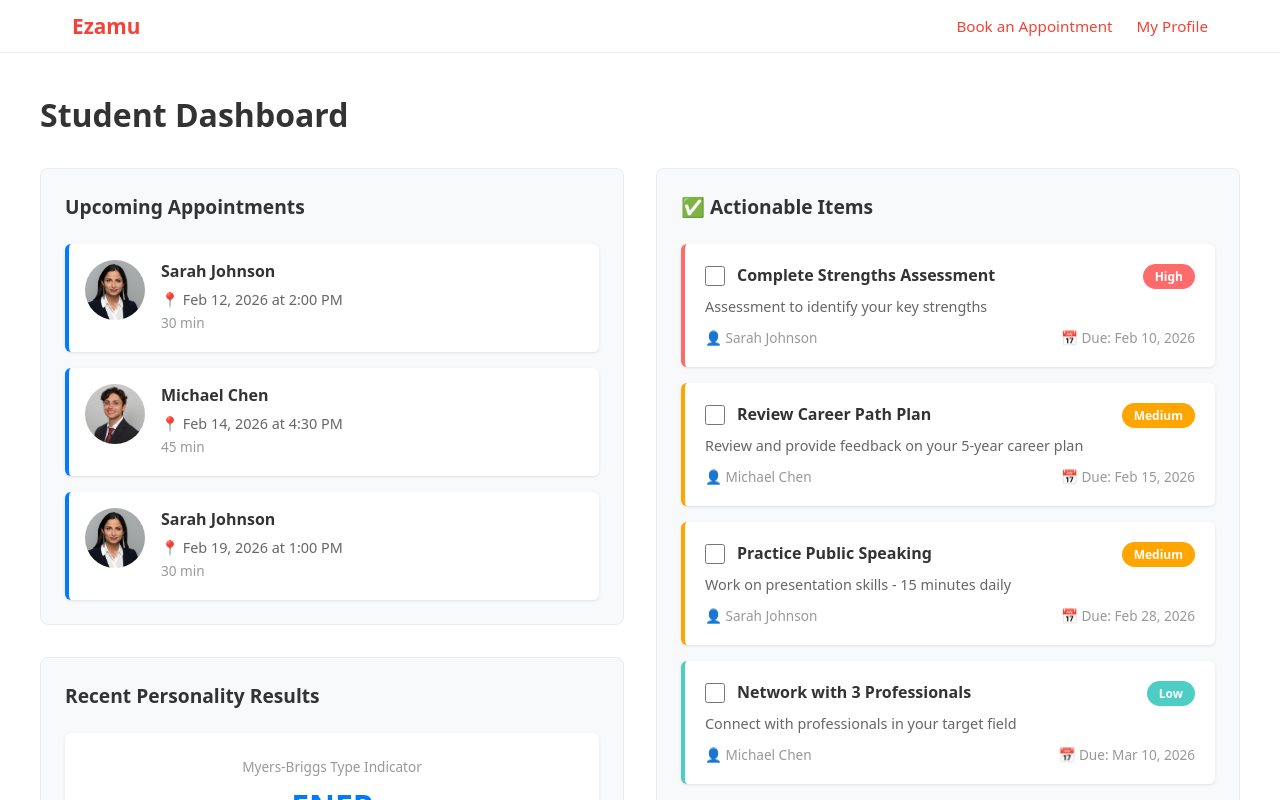
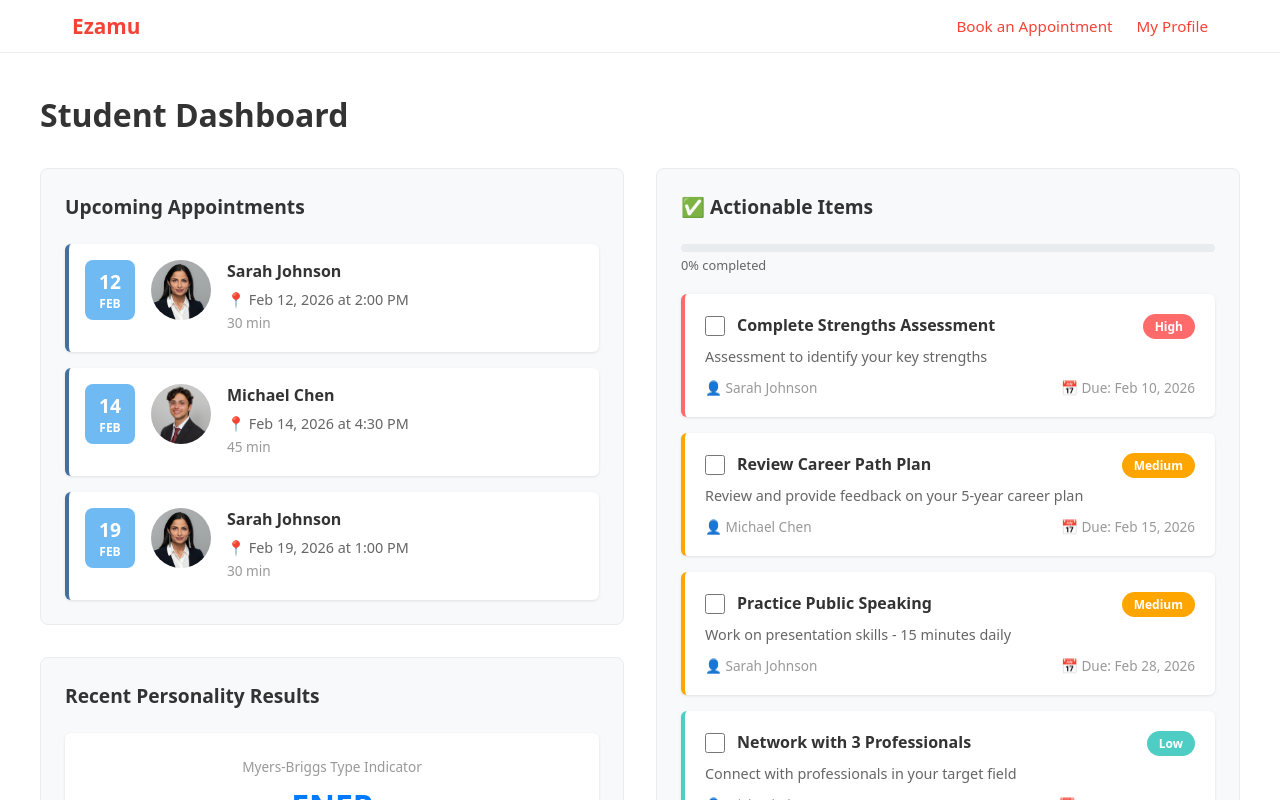
Before and after one commit to justaformality/ezamu-mentor-mentee-platform, a React (Vite) app in the folder frontend/: page /student-dashboard in a window 1280 px wide. Shown: the top 800 px of the page. Built offline with nearby package versions, Linux system fonts and the light colour scheme.

Commit message:
Update student-dashboard.jsx,
added a calendar-type of visual for the upcoming appointments side; added a progress bar for the completed tasks; modified ordering so completed tasks go down but if checked they are reordered based on priority; added a completed bar for when tasks are done

```diff
--- a/frontend/src/pages/student-dashboard.jsx
+++ b/frontend/src/pages/student-dashboard.jsx
@@ -1,4 +1,15 @@
 import { useState } from "react";
+//adding stuff under this!
+
+const formatDateBadge = (dateStr) => {
+  const date = new Date(dateStr);
+  return {
+    day: date.getDate(),
+    month: date.toLocaleString("default", {month: "short"}),
+  };
+};
+
+//added stuff above this!
 
 function StudentDashboard() {
   const [completedItems, setCompletedItems] = useState({});
@@ -95,6 +106,34 @@ function StudentDashboard() {
         return "#999";
     }
   };
+  //adding below this for progress bar
+  const completedCount = Object.values(completedItems).filter(Boolean).length;
+  const progressPercent = Math.round((completedCount / actionableItems.length) * 100);
+
+  const priorityOrder = {
+    high: 1,
+    medium: 2,
+    low: 3,
+  };
+
+  const sortedItems = [...actionableItems].sort((a, b) => {
+    const aComp = completedItems[a.id];
+    const bComp = completedItems[b.id];
+
+    if(aComp !== bComp){
+      return aComp ? 1 : -1;
+    }
+    if(!aComp && !bComp) {
+      return priorityOrder[a.priority] - priorityOrder[b.priority];
+    }
+
+    return 0;
+  });
+
+  const incompleteItems = sortedItems.filter((item) => !completedItems[item.id]);
+  const completedListItems = sortedItems.filter((item) => completedItems[item.id]);
+
+  //adding above this
 
   //the dashboard
   return (
@@ -135,6 +174,7 @@ function StudentDashboard() {
               </h2>
               <div style={{ display: "flex", flexDirection: "column", gap: "1rem" }}>
                 {upcomingAppointments.map((appointment) => {
+                  const { day, month } = formatDateBadge(appointment.date); //added this line!
                   const isCoachImage = coachImages[appointment.coachName];
                   return (
                   <div
@@ -146,10 +186,26 @@ function StudentDashboard() {
                       alignItems: "flex-start",
                       padding: "1rem",
                       borderRadius: "6px",
-                      borderLeft: "4px solid #007bff",
+                      borderLeft: "4px solid #4170a2",
                       boxShadow: "0 1px 3px rgba(0,0,0,0.1)",
                     }}
                   >
+                  {/*adding this badge, adding below this */}
+                    <div
+                    style={{
+                      minWidth: "50px",
+                      textAlign: "center",
+                      backgroundColor: "#70baf3",
+                      color: "#fff",
+                      borderRadius: "8px",
+                      padding: "0.5rem 0",
+                      fontWeight: "600",
+                    }}
+                    >
+                      <div style={{ fontSize: "1.2rem" }}>{day}</div>
+                      <div style={{ fontSize: "0.75rem", textTransform: "uppercase" }}>{month}</div>
+                    </div>
+                    {/*adding above this */}
                     {isCoachImage && (
                       <img
                         src={isCoachImage}
@@ -249,8 +305,33 @@ function StudentDashboard() {
             <h2 style={{ fontSize: "1.2rem", marginBottom: "1.5rem", color: "#333" }}>
               ✅ Actionable Items
             </h2>
+            {/*adding below this for progress bar! */}
+            <div style={{ marginBottom: "1.25rem" }}>
+              <div
+                style={{
+                  height: "8px",
+                  backgroundColor: "#e9ecef",
+                  borderRadius: "4px",
+                  overflow: "hidden",
+                }}
+              >
+                <div
+                  style={{
+                    height: "100%",
+                    width: `${progressPercent}%`,
+                    backgroundColor: "#4ecdc4",
+                    transition: "width 0.3s ease",
+                  }}
+                />
+              </div>
+              <p style={{ fontSize: "0.8rem", color: "#666", marginTop: "0.25rem" }}>
+                {progressPercent}% completed
+              </p>
+            </div>
+            {/*adding above this for progress bar! */}
+
             <div style={{ display: "flex", flexDirection: "column", gap: "1rem" }}>
-                {actionableItems.map((item) => {
+                {incompleteItems.map((item) => { //changing actionableitems to incompleteItems
                   const isCompleted = completedItems[item.id];
                   return (
                 <div
@@ -262,7 +343,7 @@ function StudentDashboard() {
                     borderLeft: `4px solid ${getPriorityColor(item.priority)}`,
                     boxShadow: "0 1px 3px rgba(0,0,0,0.1)",
                     opacity: isCompleted ? 0.6 : 1,
-                    textDecoration: isCompleted ? "line-through" : "none",
+                    //textDecoration: isCompleted ? "line-through" : "none",
                   }}
                 >
                   <div
@@ -328,6 +409,63 @@ function StudentDashboard() {
                 </div>
                 );
               })}
+              {/*adding completed divider*/}
+              {completedListItems.length > 0 && (
+                <div
+                  style={{
+                    margin: "1rem 0 0.5rem",
+                    fontSize: "0.75rem",
+                    fontWeight: "600",
+                    color: "#999",
+                    textTransform: "uppercase",
+                    letterSpacing: "0.05rem",
+                  }}
+                >
+                  Completed
+                  </div>
+              )}
+              {completedListItems.map((item) => {
+                return (
+                  <div
+                    key={item.id}
+                    style={{
+                      backgroundColor: "#fff",
+                      padding: "1.25rem",
+                      borderRadius: "6px",
+                      borderLeft: `4px solid ${getPriorityColor(item.priority)}`,
+                      boxShadow: "0 1px 3px rgba(0,0,0,0.1)",
+                      opacity: 0.6,
+                      textDecoration: "line-through",
+                    }}
+                  >
+                    <div
+                      style={{
+                        display: "flex",
+                        justifyContent: "space-between",
+                        alignItems: "start",
+                        marginBottom: "0.5rem",
+                      }}
+                    >
+                      <input
+                        type="checkbox"
+                        checked={true}
+                        onChange={() => toggleComplete(item.id)}
+                        style={{
+                          width: "20px",
+                          height: "20px",
+                          cursor: "pointer",
+                          marginRight: "0.75rem",
+                          marginTop: "0.125rem",
+                          flexShrink: 0,
+                        }}
+                      />
+                      <p style={{margin: "0", fontWeight: "600", flex:1}}>
+                        {item.title}
+                      </p>
+                    </div>
+                  </div>
+                );
+              })}
             </div>
           </div>
         </div>
```
